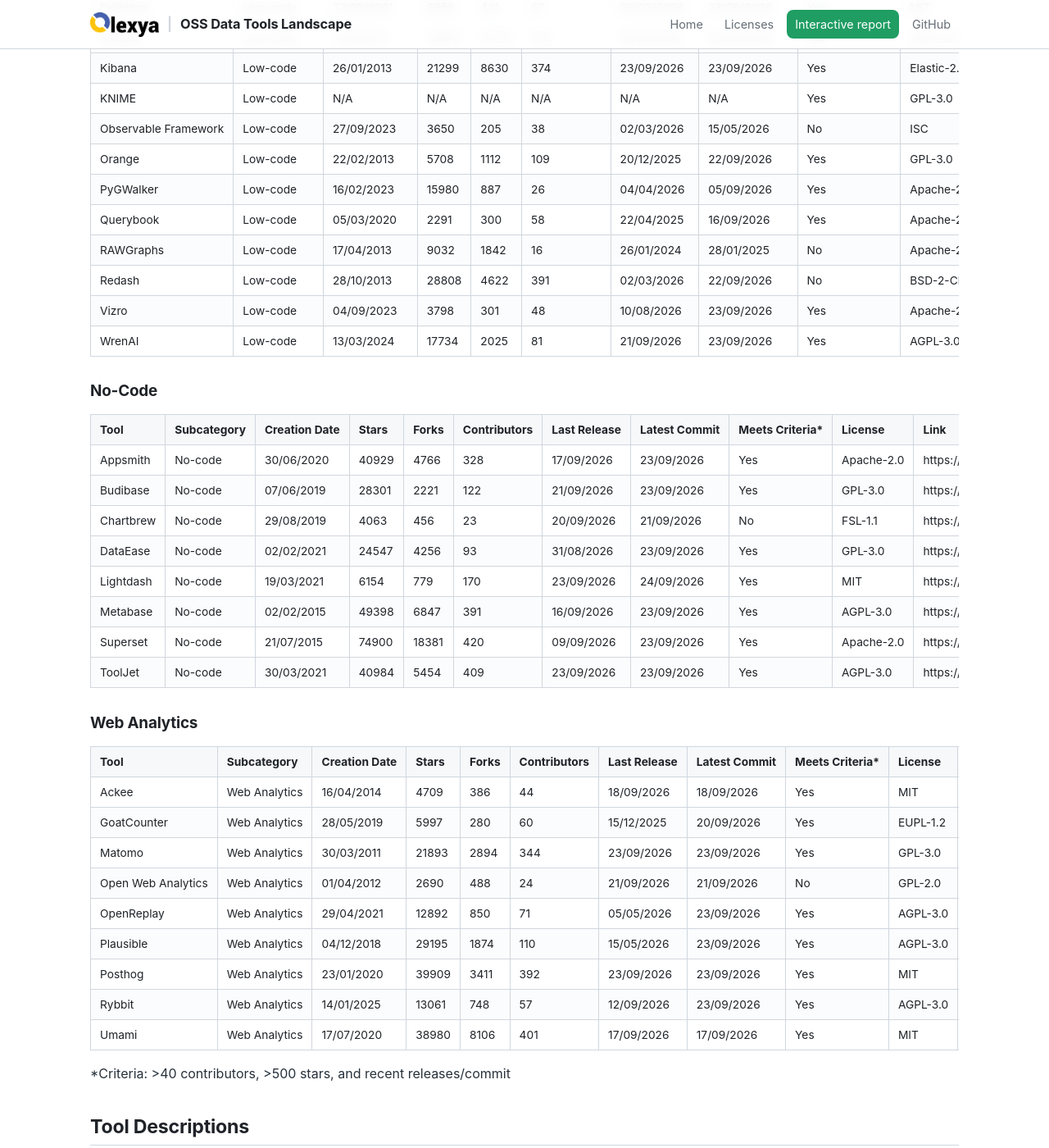
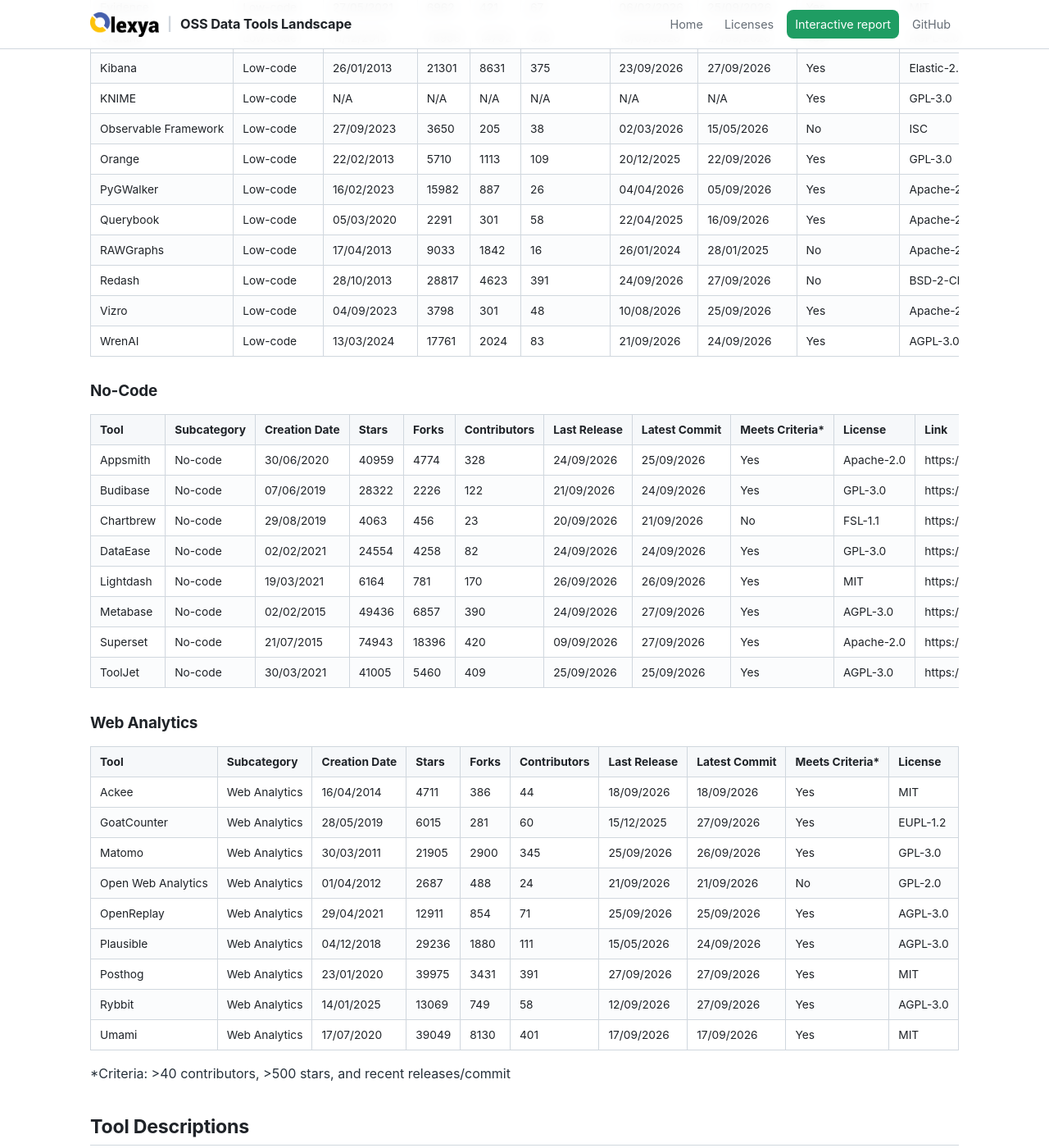
Before and after one commit to olexya/oss-data-tools-landscape, a Jekyll site: the page built from 04.analysis_and_output.md, in a window 1280 px wide and 1400 px high, scrolled down 2381 px. Shown: the whole window at 82% size. Built offline with Jekyll 4.4.1, drawn with Linux system fonts in a browser that asks for light colours; our own code applies the rules of GitHub Pages for plain Markdown files; some of the changed text lies outside the part shown.

Commit message:
Update tools inventory [automated]

```diff
--- a/04.analysis_and_output.md
+++ b/04.analysis_and_output.md
@@ -17,96 +17,96 @@ Here is a summary table of the main analysis and output tools we have identified
 
 | Tool | Subcategory | Creation Date | Stars | Forks | Contributors | Last Release | Latest Commit | Meets Criteria* | License | Link |
 |---|---|---|---|---|---|---|---|---|---|---|
-| AntV G2 | Framework | 26/05/2016 | 12618 | 1660 | 218 | 06/01/2026 | 23/09/2026 | Yes | MIT | https://github.com/antvis/G2 |
-| ApexCharts | Framework | 24/07/2018 | 15161 | 1377 | 235 | 20/09/2026 | 23/09/2026 | Yes | MIT | https://github.com/apexcharts/apexcharts.js |
-| Apache ECharts | Framework | 03/04/2013 | 67383 | 19818 | 274 | 19/05/2026 | 12/09/2026 | Yes | Apache-2.0 | https://github.com/apache/echarts |
-| Bokeh | Framework | 26/03/2012 | 20459 | 4266 | 389 | N/A | 22/09/2026 | Yes | BSD-3-Clause | https://github.com/bokeh/bokeh |
-| Chart JS | Framework | 17/03/2013 | 67718 | 11939 | 426 | 13/10/2025 | 14/09/2026 | Yes | MIT | https://github.com/chartjs/Chart.js |
-| Cube | Framework | 16/09/2018 | 20899 | 2141 | 371 | 21/09/2026 | 23/09/2026 | Yes | Apache-2.0 | https://github.com/cube-js/cube |
-| D3JS | Framework | 27/09/2010 | 113764 | 22646 | 136 | 12/03/2024 | 28/05/2026 | Yes | ISC | https://github.com/d3/d3 |
-| deck.gl | Framework | 15/12/2015 | 14608 | 2272 | 285 | 05/09/2026 | 22/09/2026 | Yes | MIT | https://github.com/visgl/deck.gl |
-| ggplot2 | Framework | 25/05/2008 | 7000 | 2126 | 352 | 22/04/2026 | 23/09/2026 | Yes | MIT | https://github.com/tidyverse/ggplot2 |
-| Great Tables | Framework | 06/05/2022 | 2861 | 135 | 36 | 24/08/2026 | 22/09/2026 | No | MIT | https://github.com/posit-dev/great-tables |
+| AntV G2 | Framework | 26/05/2016 | 12621 | 1660 | 218 | 06/01/2026 | 23/09/2026 | Yes | MIT | https://github.com/antvis/G2 |
+| ApexCharts | Framework | 24/07/2018 | 15166 | 1377 | 235 | 27/09/2026 | 27/09/2026 | Yes | MIT | https://github.com/apexcharts/apexcharts.js |
+| Apache ECharts | Framework | 03/04/2013 | 67404 | 19814 | 274 | 19/05/2026 | 12/09/2026 | Yes | Apache-2.0 | https://github.com/apache/echarts |
+| Bokeh | Framework | 26/03/2012 | 20458 | 4265 | 390 | N/A | 27/09/2026 | Yes | BSD-3-Clause | https://github.com/bokeh/bokeh |
+| Chart JS | Framework | 17/03/2013 | 67718 | 11943 | 426 | 13/10/2025 | 14/09/2026 | Yes | MIT | https://github.com/chartjs/Chart.js |
+| Cube | Framework | 16/09/2018 | 20918 | 2145 | 371 | 26/09/2026 | 27/09/2026 | Yes | Apache-2.0 | https://github.com/cube-js/cube |
+| D3JS | Framework | 27/09/2010 | 113774 | 22643 | 136 | 12/03/2024 | 28/05/2026 | Yes | ISC | https://github.com/d3/d3 |
+| deck.gl | Framework | 15/12/2015 | 14614 | 2273 | 286 | 05/09/2026 | 25/09/2026 | Yes | MIT | https://github.com/visgl/deck.gl |
+| ggplot2 | Framework | 25/05/2008 | 7003 | 2124 | 353 | 22/04/2026 | 24/09/2026 | Yes | MIT | https://github.com/tidyverse/ggplot2 |
+| Great Tables | Framework | 06/05/2022 | 2873 | 136 | 36 | 25/09/2026 | 25/09/2026 | No | MIT | https://github.com/posit-dev/great-tables |
 | Holoviz | Framework | 22/09/2017 | 912 | 127 | 24 | 22/03/2023 | 29/06/2026 | No | BSD-3-Clause | https://github.com/holoviz/holoviz |
-| kepler.gl | Framework | 28/02/2018 | 12023 | 1956 | 133 | 20/09/2026 | 22/09/2026 | Yes | MIT | https://github.com/keplergl/kepler.gl |
-| Lonboard | Framework | 31/08/2023 | 964 | 54 | 28 | 02/04/2026 | 17/09/2026 | No | MIT | https://github.com/developmentseed/lonboard |
-| Matplotlib | Framework | 19/02/2011 | 23254 | 8495 | 438 | 11/09/2026 | 23/09/2026 | Yes | Matplotlib | https://github.com/matplotlib/matplotlib |
+| kepler.gl | Framework | 28/02/2018 | 12028 | 1956 | 133 | 25/09/2026 | 25/09/2026 | Yes | MIT | https://github.com/keplergl/kepler.gl |
+| Lonboard | Framework | 31/08/2023 | 963 | 54 | 28 | 02/04/2026 | 25/09/2026 | No | MIT | https://github.com/developmentseed/lonboard |
+| Matplotlib | Framework | 19/02/2011 | 23294 | 8495 | 438 | 11/09/2026 | 26/09/2026 | Yes | Matplotlib | https://github.com/matplotlib/matplotlib |
 | Nivo | Framework | 16/04/2016 | 14102 | 1081 | 208 | 23/05/2025 | 21/07/2026 | Yes | MIT | https://github.com/plouc/nivo |
-| Perspective | Framework | 02/11/2017 | 11245 | 1338 | 89 | 18/09/2026 | 18/09/2026 | Yes | Apache-2.0 | https://github.com/finos/perspective |
-| Plotly | Framework | 21/11/2013 | 18800 | 2851 | 303 | 15/09/2026 | 22/09/2026 | Yes | MIT | https://github.com/plotly/plotly.py |
-| Plotnine | Framework | 24/04/2017 | 4761 | 254 | 102 | 14/08/2026 | 22/09/2026 | Yes | MIT | https://github.com/has2k1/plotnine |
-| Recharts | Framework | 07/08/2015 | 27586 | 1989 | 408 | 21/09/2026 | 22/09/2026 | Yes | MIT | https://github.com/recharts/recharts |
-| Seaborn | Framework | 18/06/2012 | 14039 | 2140 | 190 | 25/01/2024 | 06/07/2026 | Yes | BSD-3-Clause | https://github.com/mwaskom/seaborn |
-| Vega/Altair | Framework | 19/09/2015 | 10484 | 868 | 183 | 15/09/2026 | 22/09/2026 | Yes | BSD-3-Clause | https://github.com/vega/altair |
-| visx | Framework | 15/03/2017 | 21057 | 771 | 161 | 11/06/2026 | 22/06/2026 | Yes | MIT | https://github.com/airbnb/visx |
+| Perspective | Framework | 02/11/2017 | 11254 | 1340 | 89 | 18/09/2026 | 25/09/2026 | Yes | Apache-2.0 | https://github.com/finos/perspective |
+| Plotly | Framework | 21/11/2013 | 18808 | 2855 | 304 | 15/09/2026 | 24/09/2026 | Yes | MIT | https://github.com/plotly/plotly.py |
+| Plotnine | Framework | 24/04/2017 | 4764 | 255 | 104 | 14/08/2026 | 26/09/2026 | Yes | MIT | https://github.com/has2k1/plotnine |
+| Recharts | Framework | 07/08/2015 | 27593 | 1989 | 409 | 21/09/2026 | 27/09/2026 | Yes | MIT | https://github.com/recharts/recharts |
+| Seaborn | Framework | 18/06/2012 | 14046 | 2142 | 190 | 25/01/2024 | 06/07/2026 | Yes | BSD-3-Clause | https://github.com/mwaskom/seaborn |
+| Vega/Altair | Framework | 19/09/2015 | 10484 | 870 | 183 | 15/09/2026 | 27/09/2026 | Yes | BSD-3-Clause | https://github.com/vega/altair |
+| visx | Framework | 15/03/2017 | 21064 | 770 | 161 | 11/06/2026 | 22/06/2026 | Yes | MIT | https://github.com/airbnb/visx |
 
 ### High-Code
 
 | Tool | Subcategory | Creation Date | Stars | Forks | Contributors | Last Release | Latest Commit | Meets Criteria* | License | Link |
 |---|---|---|---|---|---|---|---|---|---|---|
-| Apache Zeppelin | High-code | 25/03/2015 | 6660 | 2837 | 338 | N/A | 21/09/2026 | Yes | Apache-2.0 | https://github.com/apache/zeppelin |
-| Gradio | High-code | 19/12/2018 | 43608 | 3610 | 466 | 18/09/2026 | 22/09/2026 | Yes | Apache-2.0 | https://github.com/gradio-app/gradio |
-| H2O Wave | High-code | 16/05/2020 | 4254 | 371 | 60 | 15/09/2026 | 15/09/2026 | Yes | Apache-2.0 | https://github.com/h2oai/wave |
-| Plotly Dash | High-code | 10/04/2015 | 24426 | 2321 | 191 | 21/09/2026 | 22/09/2026 | Yes | MIT | https://github.com/plotly/dash |
-| JupyterLab | High-code | 03/06/2016 | 15316 | 4106 | 364 | 21/09/2026 | 23/09/2026 | Yes | BSD-3-Clause | https://github.com/jupyterlab/jupyterlab |
-| Marimo | High-code | 14/08/2023 | 22884 | 1290 | 341 | 23/09/2026 | 23/09/2026 | Yes | Apache-2.0 | https://github.com/marimo-team/marimo |
-| NiceGUI | High-code | 07/05/2021 | 16233 | 952 | 218 | 18/09/2026 | 23/09/2026 | Yes | MIT | https://github.com/zauberzeug/nicegui |
+| Apache Zeppelin | High-code | 25/03/2015 | 6661 | 2836 | 338 | N/A | 27/09/2026 | Yes | Apache-2.0 | https://github.com/apache/zeppelin |
+| Gradio | High-code | 19/12/2018 | 43633 | 3615 | 467 | 18/09/2026 | 27/09/2026 | Yes | Apache-2.0 | https://github.com/gradio-app/gradio |
+| H2O Wave | High-code | 16/05/2020 | 4255 | 371 | 60 | 15/09/2026 | 15/09/2026 | Yes | Apache-2.0 | https://github.com/h2oai/wave |
+| Plotly Dash | High-code | 10/04/2015 | 24438 | 2324 | 192 | 21/09/2026 | 24/09/2026 | Yes | MIT | https://github.com/plotly/dash |
+| JupyterLab | High-code | 03/06/2016 | 15325 | 4107 | 364 | 21/09/2026 | 27/09/2026 | Yes | BSD-3-Clause | https://github.com/jupyterlab/jupyterlab |
+| Marimo | High-code | 14/08/2023 | 22916 | 1296 | 342 | 23/09/2026 | 25/09/2026 | Yes | Apache-2.0 | https://github.com/marimo-team/marimo |
+| NiceGUI | High-code | 07/05/2021 | 16244 | 953 | 218 | 18/09/2026 | 27/09/2026 | Yes | MIT | https://github.com/zauberzeug/nicegui |
 | Observable | High-code | 02/05/2017 | 1097 | 87 | 12 | 16/09/2026 | 16/09/2026 | No | ISC | https://github.com/observablehq/runtime |
-| Panel | High-code | 23/08/2018 | 5776 | 625 | 222 | 17/08/2026 | 21/09/2026 | Yes | BSD-3-Clause | https://github.com/holoviz/panel |
-| Py Shiny | High-code | 27/07/2021 | 1754 | 134 | 47 | 13/09/2026 | 13/09/2026 | Yes | MIT | https://github.com/posit-dev/py-shiny |
-| Quarto | High-code | 25/09/2020 | 6019 | 460 | 153 | 17/09/2026 | 23/09/2026 | Yes | MIT | https://github.com/quarto-dev/quarto-cli |
-| Reflex | High-code | 25/10/2022 | 28908 | 1781 | 215 | 23/09/2026 | 23/09/2026 | Yes | Apache-2.0 | https://github.com/reflex-dev/reflex |
-| Rill | High-code | 09/12/2021 | 2913 | 200 | 53 | 01/09/2026 | 23/09/2026 | Yes | Apache-2.0 | https://github.com/rilldata/rill |
-| Shiny (R) | High-code | 20/06/2012 | 5693 | 1889 | 91 | 22/06/2026 | 26/08/2026 | Yes | MIT | https://github.com/rstudio/shiny |
-| Solara | High-code | 09/03/2022 | 2175 | 203 | 49 | N/A | 22/09/2026 | Yes | MIT | https://github.com/widgetti/solara |
-| Streamlit | High-code | 24/08/2019 | 45827 | 4392 | 319 | 15/09/2026 | 23/09/2026 | Yes | Apache-2.0 | https://github.com/streamlit/streamlit |
-| Taipy | High-code | 18/02/2022 | 19433 | 1993 | 78 | 30/04/2026 | 07/05/2026 | Yes | Apache-2.0 | https://github.com/Avaiga/taipy |
-| Voila | High-code | 21/08/2018 | 5944 | 527 | 73 | 04/09/2026 | 04/09/2026 | Yes | BSD-3-Clause | https://github.com/voila-dashboards/voila |
+| Panel | High-code | 23/08/2018 | 5777 | 628 | 223 | 17/08/2026 | 27/09/2026 | Yes | BSD-3-Clause | https://github.com/holoviz/panel |
+| Py Shiny | High-code | 27/07/2021 | 1754 | 135 | 47 | 13/09/2026 | 26/09/2026 | Yes | MIT | https://github.com/posit-dev/py-shiny |
+| Quarto | High-code | 25/09/2020 | 6022 | 461 | 153 | 17/09/2026 | 25/09/2026 | Yes | MIT | https://github.com/quarto-dev/quarto-cli |
+| Reflex | High-code | 25/10/2022 | 28916 | 1786 | 215 | 24/09/2026 | 25/09/2026 | Yes | Apache-2.0 | https://github.com/reflex-dev/reflex |
+| Rill | High-code | 09/12/2021 | 2914 | 201 | 53 | 25/09/2026 | 25/09/2026 | Yes | Apache-2.0 | https://github.com/rilldata/rill |
+| Shiny (R) | High-code | 20/06/2012 | 5695 | 1888 | 91 | 22/06/2026 | 26/08/2026 | Yes | MIT | https://github.com/rstudio/shiny |
+| Solara | High-code | 09/03/2022 | 2177 | 202 | 49 | N/A | 24/09/2026 | Yes | MIT | https://github.com/widgetti/solara |
+| Streamlit | High-code | 24/08/2019 | 45844 | 4396 | 319 | 15/09/2026 | 27/09/2026 | Yes | Apache-2.0 | https://github.com/streamlit/streamlit |
+| Taipy | High-code | 18/02/2022 | 19434 | 1995 | 78 | 30/04/2026 | 07/05/2026 | Yes | Apache-2.0 | https://github.com/Avaiga/taipy |
+| Voila | High-code | 21/08/2018 | 5945 | 527 | 73 | 04/09/2026 | 04/09/2026 | Yes | BSD-3-Clause | https://github.com/voila-dashboards/voila |
 
 ### Low-Code
 
 | Tool | Subcategory | Creation Date | Stars | Forks | Contributors | Last Release | Latest Commit | Meets Criteria* | License | Link |
 |---|---|---|---|---|---|---|---|---|---|---|
-| Datasette | Low-code | 23/10/2017 | 11479 | 908 | 98 | 16/09/2026 | 17/09/2026 | Yes | Apache-2.0 | https://github.com/simonw/datasette |
-| Evidence | Low-code | 27/05/2021 | 6958 | 421 | 67 | 06/02/2026 | 23/09/2026 | Yes | MIT | https://github.com/evidence-dev/evidence |
-| Grafana | Low-code | 11/12/2013 | 76870 | 14772 | 373 | 15/09/2026 | 23/09/2026 | Yes | AGPL-3.0 | https://github.com/grafana/grafana |
-| Kibana | Low-code | 26/01/2013 | 21299 | 8630 | 374 | 23/09/2026 | 23/09/2026 | Yes | Elastic-2.0 | https://github.com/elastic/kibana |
+| Datasette | Low-code | 23/10/2017 | 11487 | 913 | 101 | 24/09/2026 | 24/09/2026 | Yes | Apache-2.0 | https://github.com/simonw/datasette |
+| Evidence | Low-code | 27/05/2021 | 6962 | 421 | 67 | 06/02/2026 | 25/09/2026 | Yes | MIT | https://github.com/evidence-dev/evidence |
+| Grafana | Low-code | 11/12/2013 | 76958 | 14792 | 373 | 15/09/2026 | 27/09/2026 | Yes | AGPL-3.0 | https://github.com/grafana/grafana |
+| Kibana | Low-code | 26/01/2013 | 21301 | 8631 | 375 | 23/09/2026 | 27/09/2026 | Yes | Elastic-2.0 | https://github.com/elastic/kibana |
 | KNIME | Low-code | N/A | N/A | N/A | N/A | N/A | N/A | Yes | GPL-3.0 | https://github.com/knime/knime-core |
 | Observable Framework | Low-code | 27/09/2023 | 3650 | 205 | 38 | 02/03/2026 | 15/05/2026 | No | ISC | https://github.com/observablehq/framework |
-| Orange | Low-code | 22/02/2013 | 5708 | 1112 | 109 | 20/12/2025 | 22/09/2026 | Yes | GPL-3.0 | https://github.com/biolab/orange3 |
-| PyGWalker | Low-code | 16/02/2023 | 15980 | 887 | 26 | 04/04/2026 | 05/09/2026 | Yes | Apache-2.0 | https://github.com/Kanaries/pygwalker |
-| Querybook | Low-code | 05/03/2020 | 2291 | 300 | 58 | 22/04/2025 | 16/09/2026 | Yes | Apache-2.0 | https://github.com/pinterest/querybook |
-| RAWGraphs | Low-code | 17/04/2013 | 9032 | 1842 | 16 | 26/01/2024 | 28/01/2025 | No | Apache-2.0 | https://github.com/rawgraphs/rawgraphs-app |
-| Redash | Low-code | 28/10/2013 | 28808 | 4622 | 391 | 02/03/2026 | 22/09/2026 | No | BSD-2-Clause | https://github.com/getredash/redash |
-| Vizro | Low-code | 04/09/2023 | 3798 | 301 | 48 | 10/08/2026 | 23/09/2026 | Yes | Apache-2.0 | https://github.com/mckinsey/vizro |
-| WrenAI | Low-code | 13/03/2024 | 17734 | 2025 | 81 | 21/09/2026 | 23/09/2026 | Yes | AGPL-3.0 | https://github.com/Canner/WrenAI |
+| Orange | Low-code | 22/02/2013 | 5710 | 1113 | 109 | 20/12/2025 | 22/09/2026 | Yes | GPL-3.0 | https://github.com/biolab/orange3 |
+| PyGWalker | Low-code | 16/02/2023 | 15982 | 887 | 26 | 04/04/2026 | 05/09/2026 | Yes | Apache-2.0 | https://github.com/Kanaries/pygwalker |
+| Querybook | Low-code | 05/03/2020 | 2291 | 301 | 58 | 22/04/2025 | 16/09/2026 | Yes | Apache-2.0 | https://github.com/pinterest/querybook |
+| RAWGraphs | Low-code | 17/04/2013 | 9033 | 1842 | 16 | 26/01/2024 | 28/01/2025 | No | Apache-2.0 | https://github.com/rawgraphs/rawgraphs-app |
+| Redash | Low-code | 28/10/2013 | 28817 | 4623 | 391 | 24/09/2026 | 27/09/2026 | No | BSD-2-Clause | https://github.com/getredash/redash |
+| Vizro | Low-code | 04/09/2023 | 3798 | 301 | 48 | 10/08/2026 | 25/09/2026 | Yes | Apache-2.0 | https://github.com/mckinsey/vizro |
+| WrenAI | Low-code | 13/03/2024 | 17761 | 2024 | 83 | 21/09/2026 | 24/09/2026 | Yes | AGPL-3.0 | https://github.com/Canner/WrenAI |
 
 ### No-Code
 
 | Tool | Subcategory | Creation Date | Stars | Forks | Contributors | Last Release | Latest Commit | Meets Criteria* | License | Link |
 |---|---|---|---|---|---|---|---|---|---|---|
-| Appsmith | No-code | 30/06/2020 | 40929 | 4766 | 328 | 17/09/2026 | 23/09/2026 | Yes | Apache-2.0 | https://github.com/appsmithorg/appsmith |
-| Budibase | No-code | 07/06/2019 | 28301 | 2221 | 122 | 21/09/2026 | 23/09/2026 | Yes | GPL-3.0 | https://github.com/Budibase/budibase |
+| Appsmith | No-code | 30/06/2020 | 40959 | 4774 | 328 | 24/09/2026 | 25/09/2026 | Yes | Apache-2.0 | https://github.com/appsmithorg/appsmith |
+| Budibase | No-code | 07/06/2019 | 28322 | 2226 | 122 | 21/09/2026 | 24/09/2026 | Yes | GPL-3.0 | https://github.com/Budibase/budibase |
 | Chartbrew | No-code | 29/08/2019 | 4063 | 456 | 23 | 20/09/2026 | 21/09/2026 | No | FSL-1.1 | https://github.com/chartbrew/chartbrew |
-| DataEase | No-code | 02/02/2021 | 24547 | 4256 | 93 | 31/08/2026 | 23/09/2026 | Yes | GPL-3.0 | https://github.com/dataease/dataease |
-| Lightdash | No-code | 19/03/2021 | 6154 | 779 | 170 | 23/09/2026 | 24/09/2026 | Yes | MIT | https://github.com/lightdash/lightdash |
-| Metabase | No-code | 02/02/2015 | 49398 | 6847 | 391 | 16/09/2026 | 23/09/2026 | Yes | AGPL-3.0 | https://github.com/metabase/metabase |
-| Superset | No-code | 21/07/2015 | 74900 | 18381 | 420 | 09/09/2026 | 23/09/2026 | Yes | Apache-2.0 | https://github.com/apache/superset |
-| ToolJet | No-code | 30/03/2021 | 40984 | 5454 | 409 | 23/09/2026 | 23/09/2026 | Yes | AGPL-3.0 | https://github.com/ToolJet/ToolJet |
+| DataEase | No-code | 02/02/2021 | 24554 | 4258 | 82 | 24/09/2026 | 24/09/2026 | Yes | GPL-3.0 | https://github.com/dataease/dataease |
+| Lightdash | No-code | 19/03/2021 | 6164 | 781 | 170 | 26/09/2026 | 26/09/2026 | Yes | MIT | https://github.com/lightdash/lightdash |
+| Metabase | No-code | 02/02/2015 | 49436 | 6857 | 390 | 24/09/2026 | 27/09/2026 | Yes | AGPL-3.0 | https://github.com/metabase/metabase |
+| Superset | No-code | 21/07/2015 | 74943 | 18396 | 420 | 09/09/2026 | 27/09/2026 | Yes | Apache-2.0 | https://github.com/apache/superset |
+| ToolJet | No-code | 30/03/2021 | 41005 | 5460 | 409 | 25/09/2026 | 25/09/2026 | Yes | AGPL-3.0 | https://github.com/ToolJet/ToolJet |
 
 ### Web Analytics
 
 | Tool | Subcategory | Creation Date | Stars | Forks | Contributors | Last Release | Latest Commit | Meets Criteria* | License | Link |
 |---|---|---|---|---|---|---|---|---|---|---|
-| Ackee | Web Analytics | 16/04/2014 | 4709 | 386 | 44 | 18/09/2026 | 18/09/2026 | Yes | MIT | https://github.com/electerious/Ackee |
-| GoatCounter | Web Analytics | 28/05/2019 | 5997 | 280 | 60 | 15/12/2025 | 20/09/2026 | Yes | EUPL-1.2 | https://github.com/arp242/goatcounter |
-| Matomo | Web Analytics | 30/03/2011 | 21893 | 2894 | 344 | 23/09/2026 | 23/09/2026 | Yes | GPL-3.0 | https://github.com/matomo-org/matomo |
-| Open Web Analytics | Web Analytics | 01/04/2012 | 2690 | 488 | 24 | 21/09/2026 | 21/09/2026 | No | GPL-2.0 | https://github.com/Open-Web-Analytics/Open-Web-Analytics |
-| OpenReplay | Web Analytics | 29/04/2021 | 12892 | 850 | 71 | 05/05/2026 | 23/09/2026 | Yes | AGPL-3.0 | https://github.com/openreplay/openreplay |
-| Plausible | Web Analytics | 04/12/2018 | 29195 | 1874 | 110 | 15/05/2026 | 23/09/2026 | Yes | AGPL-3.0 | https://github.com/plausible/analytics |
-| Posthog | Web Analytics | 23/01/2020 | 39909 | 3411 | 392 | 23/09/2026 | 23/09/2026 | Yes | MIT | https://github.com/PostHog/posthog |
-| Rybbit | Web Analytics | 14/01/2025 | 13061 | 748 | 57 | 12/09/2026 | 23/09/2026 | Yes | AGPL-3.0 | https://github.com/rybbit-io/rybbit |
-| Umami | Web Analytics | 17/07/2020 | 38980 | 8106 | 401 | 17/09/2026 | 17/09/2026 | Yes | MIT | https://github.com/umami-software/umami |
+| Ackee | Web Analytics | 16/04/2014 | 4711 | 386 | 44 | 18/09/2026 | 18/09/2026 | Yes | MIT | https://github.com/electerious/Ackee |
+| GoatCounter | Web Analytics | 28/05/2019 | 6015 | 281 | 60 | 15/12/2025 | 27/09/2026 | Yes | EUPL-1.2 | https://github.com/arp242/goatcounter |
+| Matomo | Web Analytics | 30/03/2011 | 21905 | 2900 | 345 | 25/09/2026 | 26/09/2026 | Yes | GPL-3.0 | https://github.com/matomo-org/matomo |
+| Open Web Analytics | Web Analytics | 01/04/2012 | 2687 | 488 | 24 | 21/09/2026 | 21/09/2026 | No | GPL-2.0 | https://github.com/Open-Web-Analytics/Open-Web-Analytics |
+| OpenReplay | Web Analytics | 29/04/2021 | 12911 | 854 | 71 | 25/09/2026 | 25/09/2026 | Yes | AGPL-3.0 | https://github.com/openreplay/openreplay |
+| Plausible | Web Analytics | 04/12/2018 | 29236 | 1880 | 111 | 15/05/2026 | 24/09/2026 | Yes | AGPL-3.0 | https://github.com/plausible/analytics |
+| Posthog | Web Analytics | 23/01/2020 | 39975 | 3431 | 391 | 27/09/2026 | 27/09/2026 | Yes | MIT | https://github.com/PostHog/posthog |
+| Rybbit | Web Analytics | 14/01/2025 | 13069 | 749 | 58 | 12/09/2026 | 27/09/2026 | Yes | AGPL-3.0 | https://github.com/rybbit-io/rybbit |
+| Umami | Web Analytics | 17/07/2020 | 39049 | 8130 | 401 | 17/09/2026 | 17/09/2026 | Yes | MIT | https://github.com/umami-software/umami |
 
 *Criteria: >40 contributors, >500 stars, and recent releases/commit
 
```
Also changed, not shown: 01.ingestion_and_transport.md (+39 -39 lines), 02.storage.md (+33 -33 lines), 03.query_and_processing.md (+48 -48 lines), 05.platform_management.md (+49 -49 lines).
